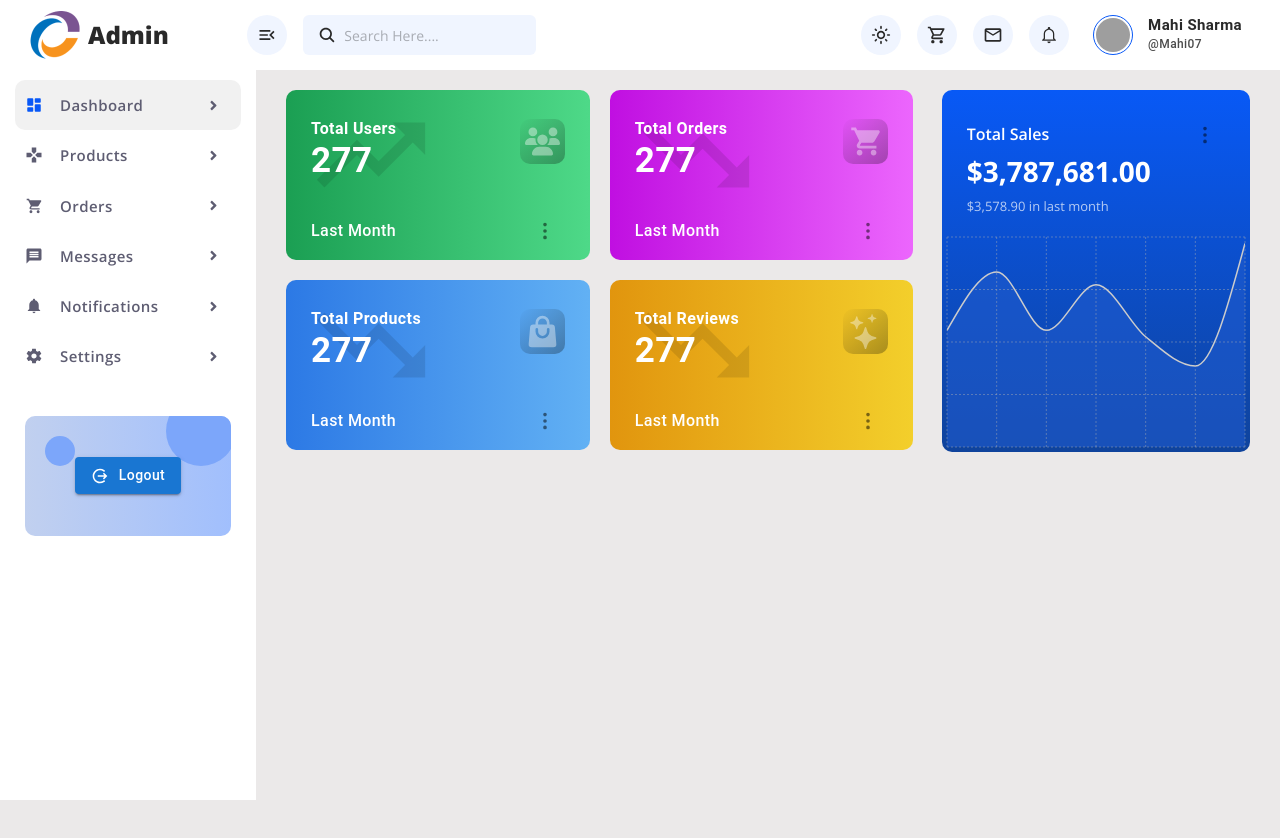
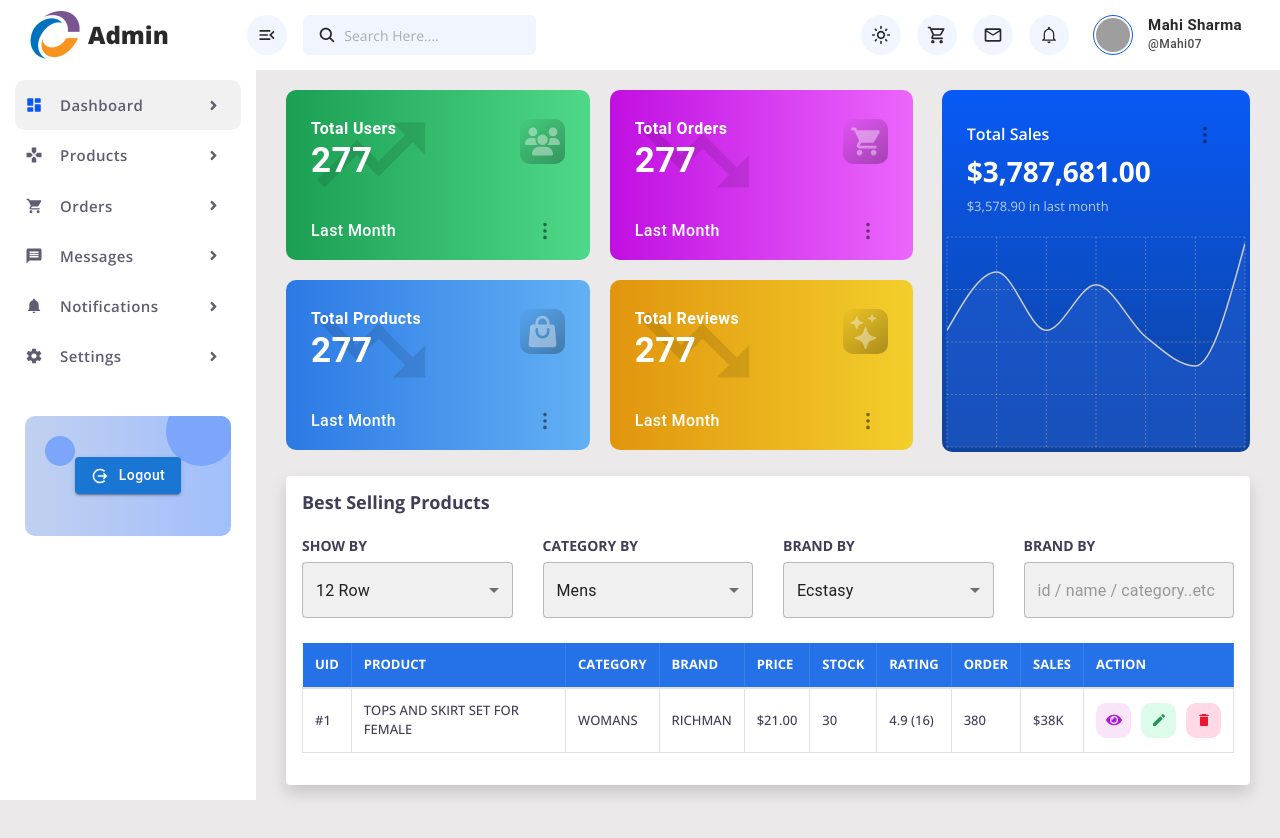
Before and after one commit to Maheshsumb/E-commerce_using_React, a React (Create React App) app in the folder admin/: page / in a window 1280 px wide. Shown: the top 838 px of the page. Before the commit the page ends 800 px from the top, so only its background shows below. Built offline with nearby package versions, Linux system fonts and the light colour scheme; grey boxes are pictures that could not be loaded.

Commit message:
Created Some part of Best seller listing table

```diff
--- a/admin/src/App.css
+++ b/admin/src/App.css
@@ -48,7 +48,7 @@ header {
   position: fixed;
   top: 0px;
   left: 0px;
-  z-index: 1000;
+  z-index: 2000;
 }
 
 header .row {
@@ -210,7 +210,8 @@ header button svg {
   border-radius: 10px;
 }
 
-.MuiPaper-root.MuiPaper-elevation.MuiPaper-rounded.MuiPaper-elevation8.MuiPopover-paper.MuiMenu-paper.css-1tktgsa-MuiPaper-root-MuiPopover-paper-MuiMenu-paper {
+#notification .MuiPaper-root.MuiPaper-elevation.MuiPaper-rounded.MuiPaper-elevation8.MuiPopover-paper.MuiMenu-paper.css-1tktgsa-MuiPaper-root-MuiPopover-paper-MuiMenu-paper,
+#account-menu .MuiPaper-root.MuiPaper-elevation.MuiPaper-rounded.MuiPaper-elevation8.MuiPopover-paper.MuiMenu-paper.css-1tktgsa-MuiPaper-root-MuiPopover-paper-MuiMenu-paper {
   top: 70px !important;
 }
 
@@ -589,3 +590,106 @@ a:hover {
   width: 100%;
   height: 220px;
 }
+
+.card {
+  margin: 20px 0px;
+  border-radius: 10px;
+}
+
+.card .hd {
+  text-transform: capitalize !important;
+  font-size: 18px;
+  font-weight: bold;
+  color: #403e57 !important;
+}
+
+.cardFilter h4 {
+  font-size: 14px !important;
+  color: #403e57 !important;
+  font-weight: 700;
+  text-transform: uppercase !important;
+}
+
+.filterInput {
+  background: #f0f0f0 !important;
+  outline: none !important;
+
+}
+
+ul li {
+  text-transform: capitalize !important;
+}
+
+#demo-simple-select-helper {
+  text-transform: capitalize !important;
+}
+
+.filterInput input {
+  padding-right: 0px !important;
+}
+
+.table-responsive table {
+  text-transform: uppercase;
+}
+
+.table-responsive thead th {
+  background: #2571e8;
+  border-color: rgba(255, 255, 255, 0.1);
+  font-size: 13px !important;
+  color: #fff;
+}
+
+.table-responsive tbody td {
+  font-size: 13px;
+  color: #403e57 !important;
+  font-weight: 500 !important;
+}
+
+
+.tableAction button {
+  min-width: 35px;
+  width: 35px !important;
+  height: 35px !important;
+  padding: 2px !important;
+  border-radius: 10px;
+  margin: 0px 5px;
+
+}
+
+.tableAction button svg {
+  font-size: 16px !important;
+}
+
+.actionView {
+  background: #fbe5fb !important;
+  color: #b415db !important;
+  margin-left: 0px !important;
+}
+
+.actionView svg {
+  color: #b415db !important;
+}
+
+.actionEdit {
+  background: #dcfbe9 !important;
+  color: #269257 !important;
+}
+
+.actionEdit svg {
+  color: #269257 !important;
+}
+
+.actionDelete {
+  background: #ffd9e5 !important;
+  color: #ec1631 !important;
+  margin-right: 0px !important;
+}
+
+.actionDelete svg {
+  color: #ec1631 !important;
+
+}
+
+table td {
+  vertical-align: middle !important;
+}
--- a/admin/src/pages/Dashboard/index.js
+++ b/admin/src/pages/Dashboard/index.js
@@ -9,6 +9,14 @@ import MenuItem from "@mui/material/MenuItem";
 import { FaHistory } from "react-icons/fa";
 import { HiOutlineDotsVertical } from "react-icons/hi";
 import { Button } from "@mui/material";
+import InputLabel from "@mui/material/InputLabel";
+import FormControl from "@mui/material/FormControl";
+import Select from "@mui/material/Select";
+
+import TextField from "@mui/material/TextField";
+import { FaEye } from "react-icons/fa";
+import { MdEdit } from "react-icons/md";
+import { MdDelete } from "react-icons/md";
 
 // import { Chart } from "react-google-charts";
 import {
@@ -43,6 +51,26 @@ const Dashboard = () => {
     { name: "Sat", Sales: 1390 },
     { name: "Sun", Sales: 3490 },
   ];
+
+  // FilterCard
+  //Number of row
+  const [noOfRow, setnoOfRow] = React.useState("12");
+
+  const handleChangeNoOfRow = (event) => {
+    setnoOfRow(event.target.value);
+  };
+  //Category
+  const [category, setcategory] = React.useState("1");
+
+  const handleChangeCategory = (event) => {
+    setcategory(event.target.value);
+  };
+
+  //Brand
+  const [brand, setbrand] = React.useState("10");
+  const handleChangeBrand = (event) => {
+    setbrand(event.target.value);
+  };
 
   return (
     <>
@@ -185,6 +213,127 @@ const Dashboard = () => {
             </div>
           </div>
         </div>
+
+        <div className="card border-0 shadow p-3 mt-4">
+          <h3 className="hd">best selling products</h3>
+          <div className="row cardFilter mt-3">
+            <div className="col-md-3">
+              <h4>Show by</h4>
+              <FormControl
+                className="m-0 filterInput w-100"
+                sx={{ m: 1, minWidth: 120 }}
+              >
+                <InputLabel id="demo-simple-select-helper-label"></InputLabel>
+                <Select
+                  labelId="demo-simple-select-helper-label"
+                  id="demo-simple-select-helper"
+                  value={noOfRow}
+                  onChange={handleChangeNoOfRow}
+                >
+                  <MenuItem value={12}> </MenuItem>
+                  <MenuItem value={12}>12 row</MenuItem>
+                  <MenuItem value={24}>24 row</MenuItem>
+                  <MenuItem value={36}>36 row</MenuItem>
+                </Select>
+              </FormControl>
+            </div>
+            <div className="col-md-3">
+              <h4>category by</h4>
+              <FormControl
+                className="m-0 filterInput w-100"
+                sx={{ m: 1, minWidth: 120 }}
+              >
+                <InputLabel id="demo-simple-select-helper-label"></InputLabel>
+                <Select
+                  labelId="demo-simple-select-helper-label"
+                  id="demo-simple-select-helper"
+                  value={category}
+                  onChange={handleChangeCategory}
+                >
+                  <MenuItem value={1}> </MenuItem>
+                  <MenuItem value={1}>Mens</MenuItem>
+                  <MenuItem value={2}>Womans</MenuItem>
+                  <MenuItem value={3}>Kids</MenuItem>
+                  <MenuItem value={4}>Accessories</MenuItem>
+                </Select>
+              </FormControl>
+            </div>
+            <div className="col-md-3">
+              <h4>brand by</h4>
+              <FormControl
+                className="m-0 filterInput w-100"
+                sx={{ m: 1, minWidth: 120 }}
+              >
+                <InputLabel id="demo-simple-select-helper-label"></InputLabel>
+                <Select
+                  labelId="demo-simple-select-helper-label"
+                  id="demo-simple-select-helper"
+                  value={brand}
+                  onChange={handleChangeBrand}
+                >
+                  <MenuItem value={10}> </MenuItem>
+                  <MenuItem value={10}>ecstasy</MenuItem>
+                  <MenuItem value={20}>freeland</MenuItem>
+                  <MenuItem value={30}>rongdhonu </MenuItem>
+                </Select>
+              </FormControl>
+            </div>
+            <div className="col-md-3">
+              <h4>brand by</h4>
+              <TextField
+                className="filterInput"
+                id="outlined-search"
+                type="search"
+                placeholder="id / name / category..etc"
+              />
+            </div>
+          </div>
+
+          <div className="table-responsive mt-4">
+            <table className="table table-bordered">
+              <thead>
+                <tr>
+                  <th>uid</th>
+                  <th>product</th>
+                  <th>category</th>
+                  <th>brand</th>
+                  <th>price</th>
+                  <th>stock</th>
+                  <th>rating</th>
+                  <th>order</th>
+                  <th>sales</th>
+                  <th>action</th>
+                </tr>
+              </thead>
+              <tbody>
+                <tr>
+                  <td>#1</td>
+                  <td>Tops and skirt set for Female</td>
+                  <td>womans</td>
+                  <td>richman</td>
+                  <td>$21.00</td>
+                  <td>30</td>
+                  <td>4.9 (16)</td>
+                  <td>380</td>
+                  <td>$38k</td>
+                  <td>
+                    <div className="tableAction d-flex align-items-center">
+                      <Button className="actionView">
+                        <FaEye />
+                      </Button>
+                      <Button className="actionEdit">
+                        <MdEdit />
+                      </Button>
+                      <Button className="actionDelete">
+                        <MdDelete />
+                      </Button>
+                    </div>
+                  </td>
+                </tr>
+              </tbody>
+            </table>
+          </div>
+        </div>
       </div>
     </>
   );
```
